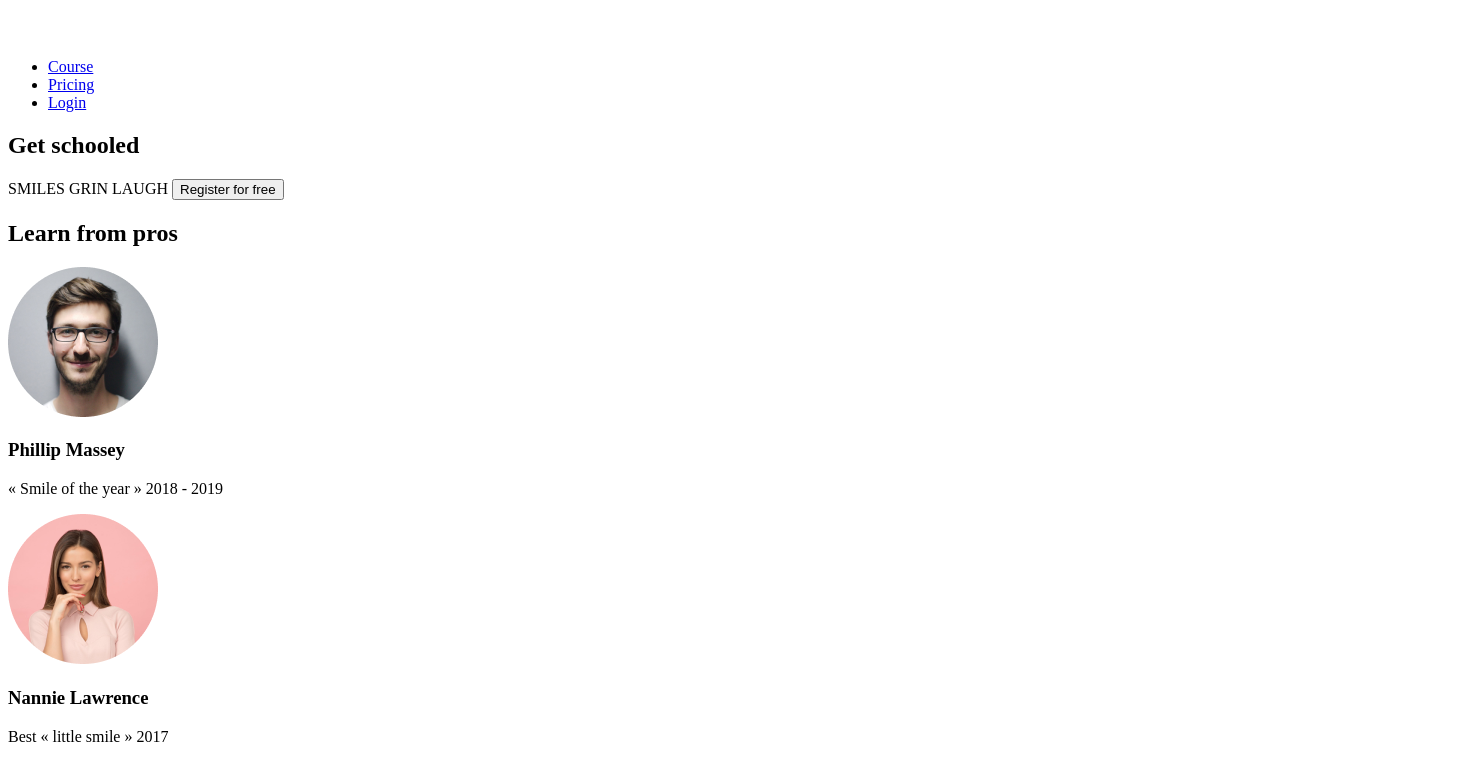
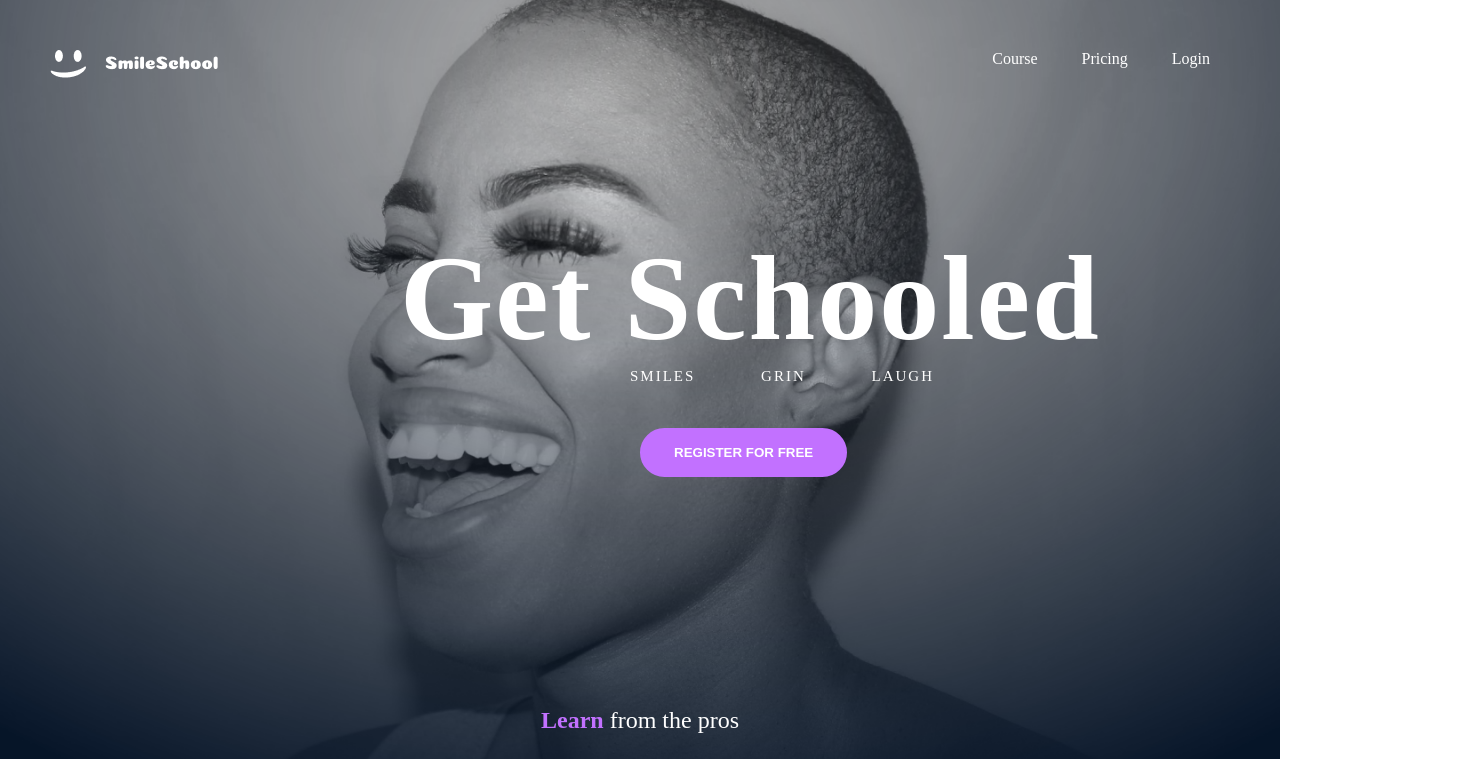
Before and after one commit to Ahmedelhadidyy/alx_html_css, a plain HTML site: page css_advanced/index.html in a window 1280 px wide. Shown: the top 759 px of the page, 1480 px wide, since content can reach past the window. Drawn offline with Linux system fonts and the light colour scheme.

Commit message:
added style to the top page

```diff
--- a/css_advanced/index.html
+++ b/css_advanced/index.html
@@ -20,16 +20,18 @@
     </header>
     <main>
         <section>
-            <div>
-                <h1>Get schooled</h1>
-                <span>SMILES</span>
-                <span>GRIN</span>
-                <span>LAUGH</span>
+            <div id="tittle1">
+                <h1>Get Schooled</h1>
+                <div id="text1">
+                    <span>SMILES</span>
+                    <span>GRIN</span>
+                    <span>LAUGH</span>
+                </div>
                 <button>Register for free</button>
             </div>
-            <div>
-                <h2>Learn from pros</h2>
-                <div>
+            <div id="tittle2">
+                <h2><span style="color: #C271FF; font-weight: bold;">Learn</span> from the pros</h2>
+                <div id="text2">
                     <div>
                         <img src="1.png" alt="Phillip">
                         <h3>Phillip Massey</h3>
--- a/css_advanced/styles.css
+++ b/css_advanced/styles.css
@@ -0,0 +1,100 @@
+*{
+    margin: 0;
+    padding: 0;
+}
+body {
+    background-image: url("Object.png");
+    background-repeat: no-repeat;
+    background-size: contain;
+  }
+nav{
+    display: flex;
+    flex-direction: row;
+    justify-content: space-between;
+
+}
+nav img{
+    margin: 50px ;
+    display: flex;
+}
+nav ul{
+    list-style: none;
+    text-decoration: none;
+    margin: 50px;
+}
+nav ul li{
+    display: inline;
+}
+nav ul li :hover{
+    color: rgb(194,113,255) ;
+}
+nav ul li a {
+    text-decoration: none;
+    text-align: center;
+    color: rgb(255, 255, 255);
+    align-items: center;
+    justify-content: center;
+    padding: 20px;
+}
+#tittle1{
+    width: 100%;
+    font-size: 5em;
+    letter-spacing: 2px;
+    padding: 100px;
+}
+#tittle1 h1{
+    color: white;
+    font-weight: bolder;
+    align-items: center;
+    justify-content: center;
+    margin-left: 300px;
+}
+#text1 {
+    color: #fff;
+    font-size: 15px;
+    align-items: center;
+    justify-content: center;
+    margin-left: 500px;
+}
+#text1 span{
+    padding: 30px;
+}
+#tittle1 button{
+    border: 2px solid #C271FF;
+    background: #C271FF;
+    border-radius: 50px;
+    color: #fff;
+    padding: 15px 32px;
+    text-transform: uppercase;
+    font-weight: bold;
+    margin-left: 540px;
+}
+#tittle2{
+    margin: 50px;
+    padding: 50px;
+}
+#tittle2 h2{
+    color: #fff;
+    text-align: center;
+    font-weight: lighter;
+    margin: 30px;
+}
+#text2{
+    display: flex;
+    flex-direction: row;
+    justify-content: space-around;
+    align-items: center;
+}
+#text2 div{
+    display: flex;
+    flex-direction: column;
+    align-items: center;
+    justify-content: center;
+}
+#text2 img{
+    border-radius: 50%;
+}
+#text2 h3 ,p{
+    color: #fff;
+    padding: 10px;
+}
```
Also changed, not shown: 1 other file.
